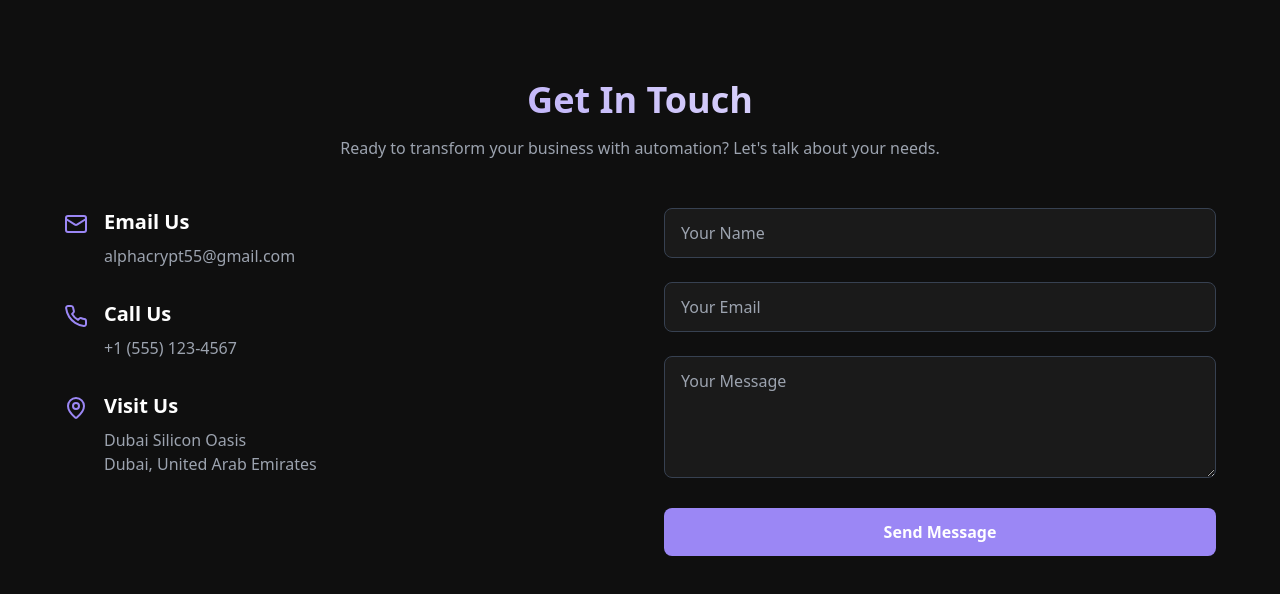
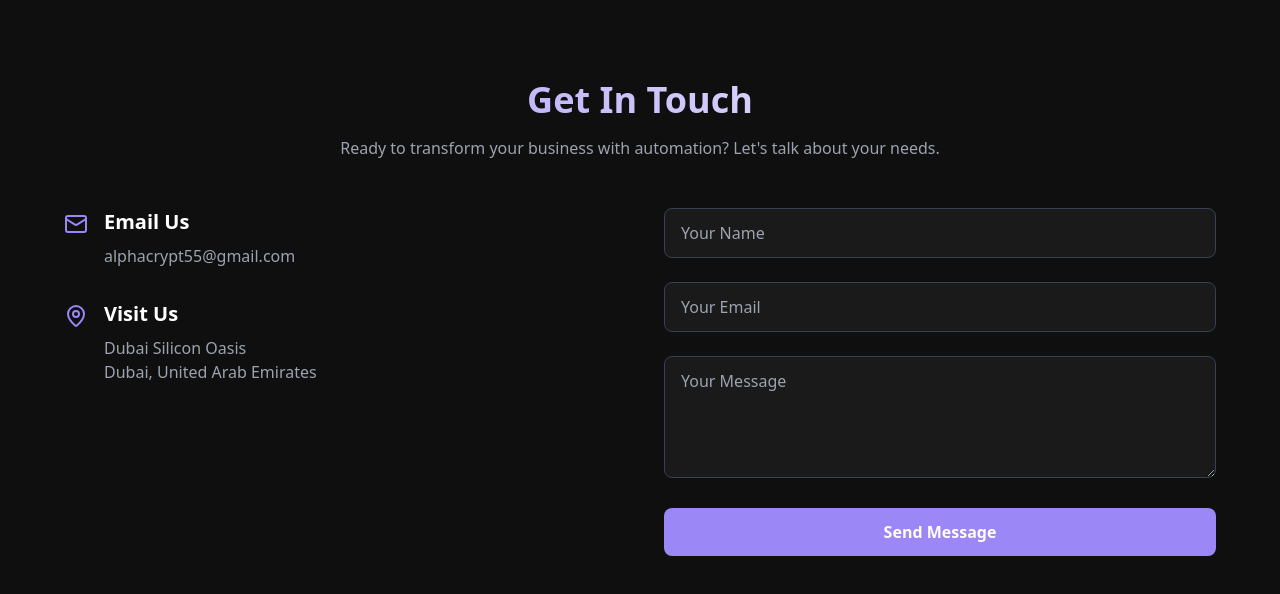
Before and after one commit to KhawajaAbdulRehmanGit/alphacrypt-portfolio, a React (Vite) app: page /contact in a window 1280 px wide. Shown: the top 594 px of the page. Built offline with nearby package versions, Linux system fonts and the light colour scheme.

Commit message:
Remove "Call Us" section
This commit removes the "Call Us" section from the Contact component in the application.
[skip gpt_engineer]

```diff
--- a/src/components/Contact.tsx
+++ b/src/components/Contact.tsx
@@ -1,4 +1,4 @@
-import { Mail, Phone, MapPin } from 'lucide-react';
+import { Mail, MapPin } from 'lucide-react';
 
 export const Contact = () => {
   return (
@@ -20,14 +20,6 @@ export const Contact = () => {
               <div>
                 <h3 className="text-xl font-semibold mb-2">Email Us</h3>
                 <p className="text-gray-400">alphacrypt55@gmail.com</p>
-              </div>
-            </div>
-
-            <div className="flex items-start space-x-4">
-              <Phone className="w-6 h-6 text-primary mt-1" />
-              <div>
-                <h3 className="text-xl font-semibold mb-2">Call Us</h3>
-                <p className="text-gray-400">+1 (555) 123-4567</p>
               </div>
             </div>
 
```
